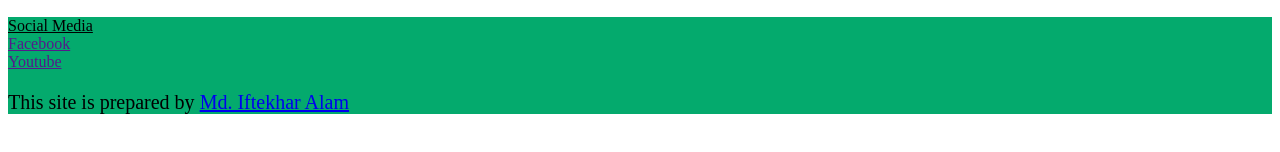
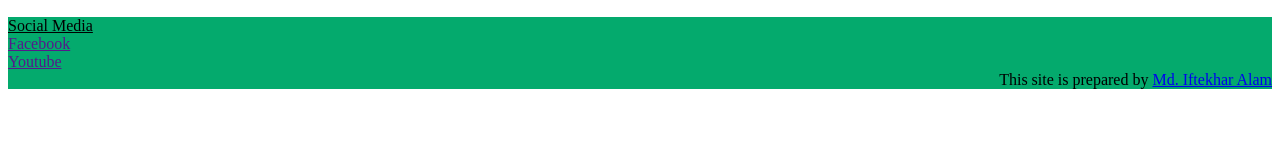
Before and after one commit to ifti2213/Creators-View, a plain HTML site: page index.html in a window 1280 px wide. Shown: the part 512-664 px from the top of the page. Drawn offline with Linux system fonts and the light colour scheme.

Commit message:
Add files via upload

```diff
--- a/index.html
+++ b/index.html
@@ -40,14 +40,12 @@
     <br>
     <a href="">Youtube</a>
     <br>
-    <div id="id="footer">
-        <p>This site is prepared by
-        <a href="https://sites.google.com/view/ifti2213">
+    <div id="footer">
+        This site is prepared by
+        <a href="https://sites.google.com/view/ifti2213" target="blank">
             Md. Iftekhar Alam
         </a>
-
     </div>
-    </p>
 </footer>
 
 </html>
```
Also changed, not shown: about.html (+3 -5 lines), contact.html (+3 -5 lines).
